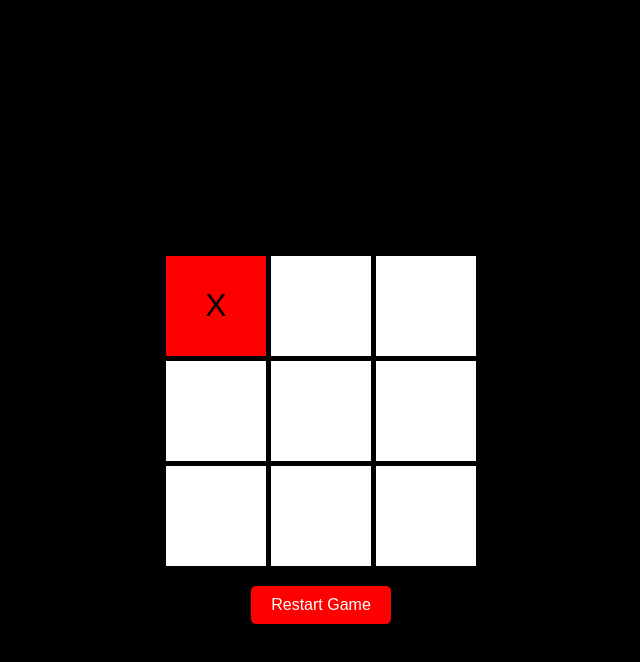
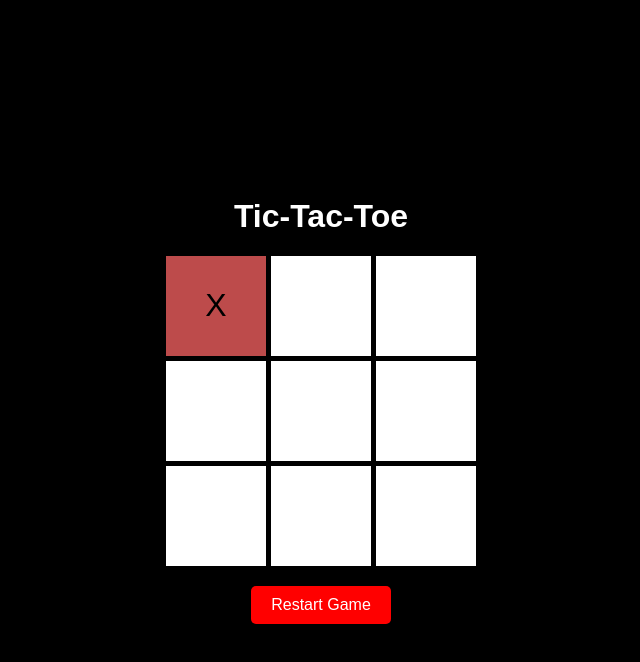
Before and after one commit to imisgsc/PRODIGY-INTERN, a plain HTML site: page PRODIGY-WD-03/index.html in a window 1280 px wide. Both pictures are taken after a click on the element 535 px from the left and 305 px from the top of the page. Shown: the whole page, without its empty margins (319-959 px from the left). Drawn offline with Linux system fonts and the light colour scheme.

Commit message:
updated styles

```diff
--- a/PRODIGY-WD-03/styles.css
+++ b/PRODIGY-WD-03/styles.css
@@ -10,6 +10,10 @@ body {
 
 .container {
     text-align: center;
+}
+
+.container h1{
+    color: #fff;;
 }
 
 #game-board {
@@ -31,7 +35,7 @@ body {
 }
 
 .cell.clicked {
-    background-color: #ff0000;
+    background-color: #bd4b4b;
 }
 
 #restart-button {
@@ -49,6 +53,7 @@ body {
     position: fixed;
     top: 50%;
     left: 50%;
+    height: 20px;
     transform: translate(-50%, -50%);
     background-color: #ccc;
     padding: 20px;
```
